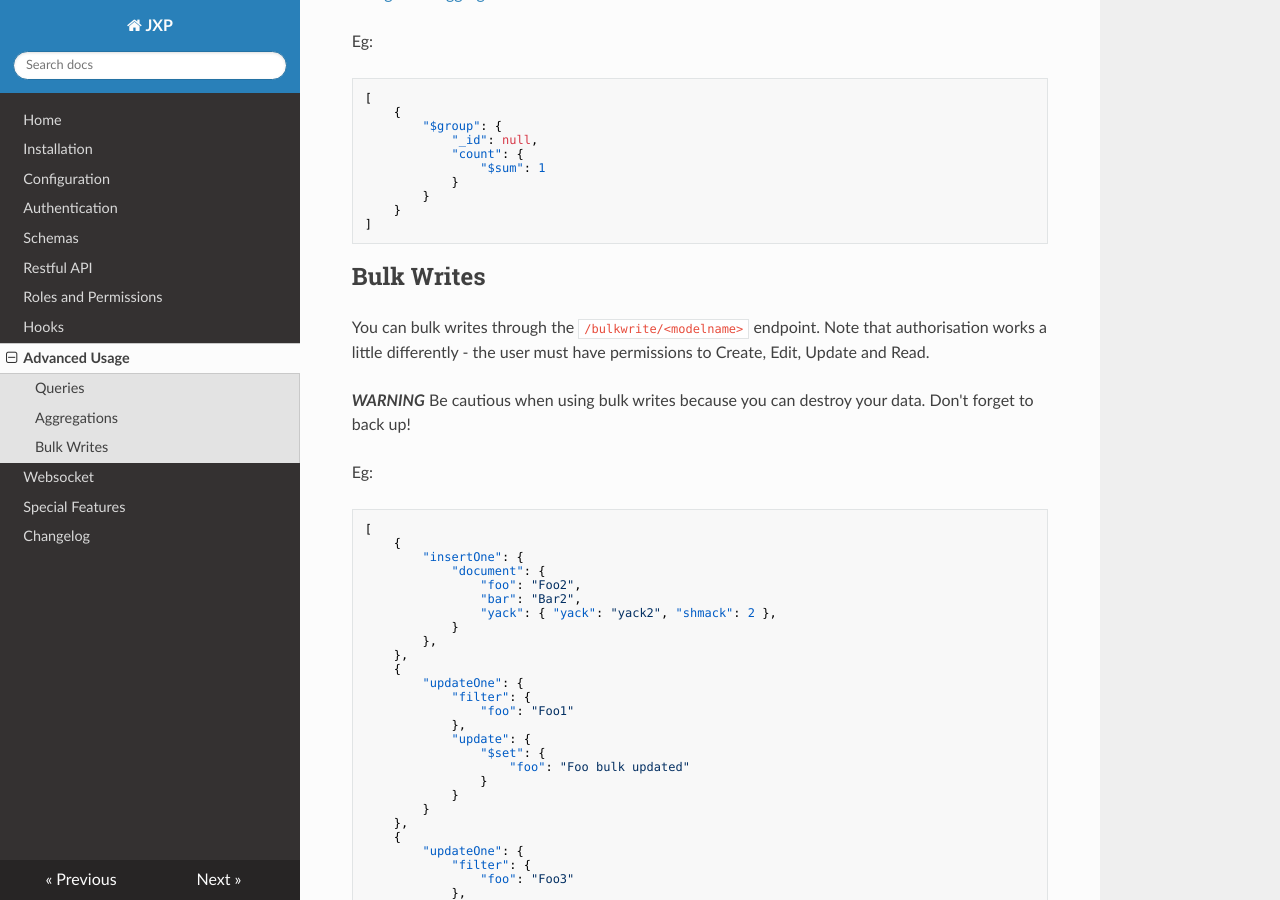
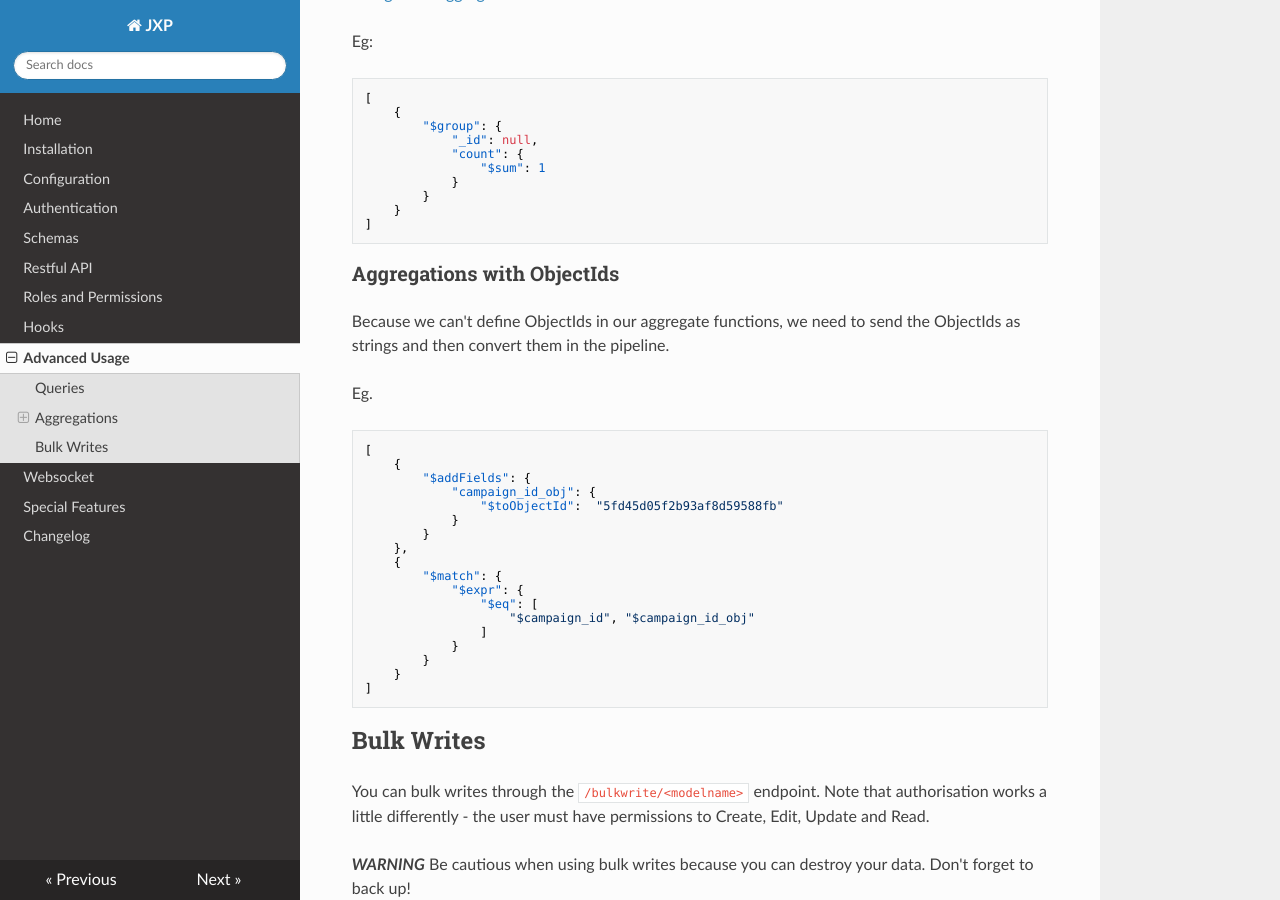
Before and after one commit to WorkSpaceMan/jxp, an MkDocs documentation site: the page built from docs/advanced.md, in a window 1280 px wide and 900 px high, scrolled down 661 px. Built offline with MkDocs 1.6.1, drawn with Linux system fonts in a browser that asks for light colours; nearby versions of some CDN libraries.

Commit message:
Example of using strings as objectids in aggregates

````diff
--- a/docs/advanced.md
+++ b/docs/advanced.md
@@ -34,6 +34,32 @@ Eg:
             "_id": null,
             "count": {
                 "$sum": 1
+            }
+        }
+    }
+]
+```
+
+### Aggregations with ObjectIds
+
+Because we can't define ObjectIds in our aggregate functions, we need to send the ObjectIds as strings and then convert them in the pipeline.
+
+Eg.
+```JSON
+[
+    {
+        "$addFields": {
+            "campaign_id_obj": {
+                "$toObjectId":  "5fd45d05f2b93af8d59588fb"
+            }
+        }
+    },
+    {
+        "$match": {
+            "$expr": {
+                "$eq": [
+                    "$campaign_id", "$campaign_id_obj"
+                ]
             }
         }
     }
````
